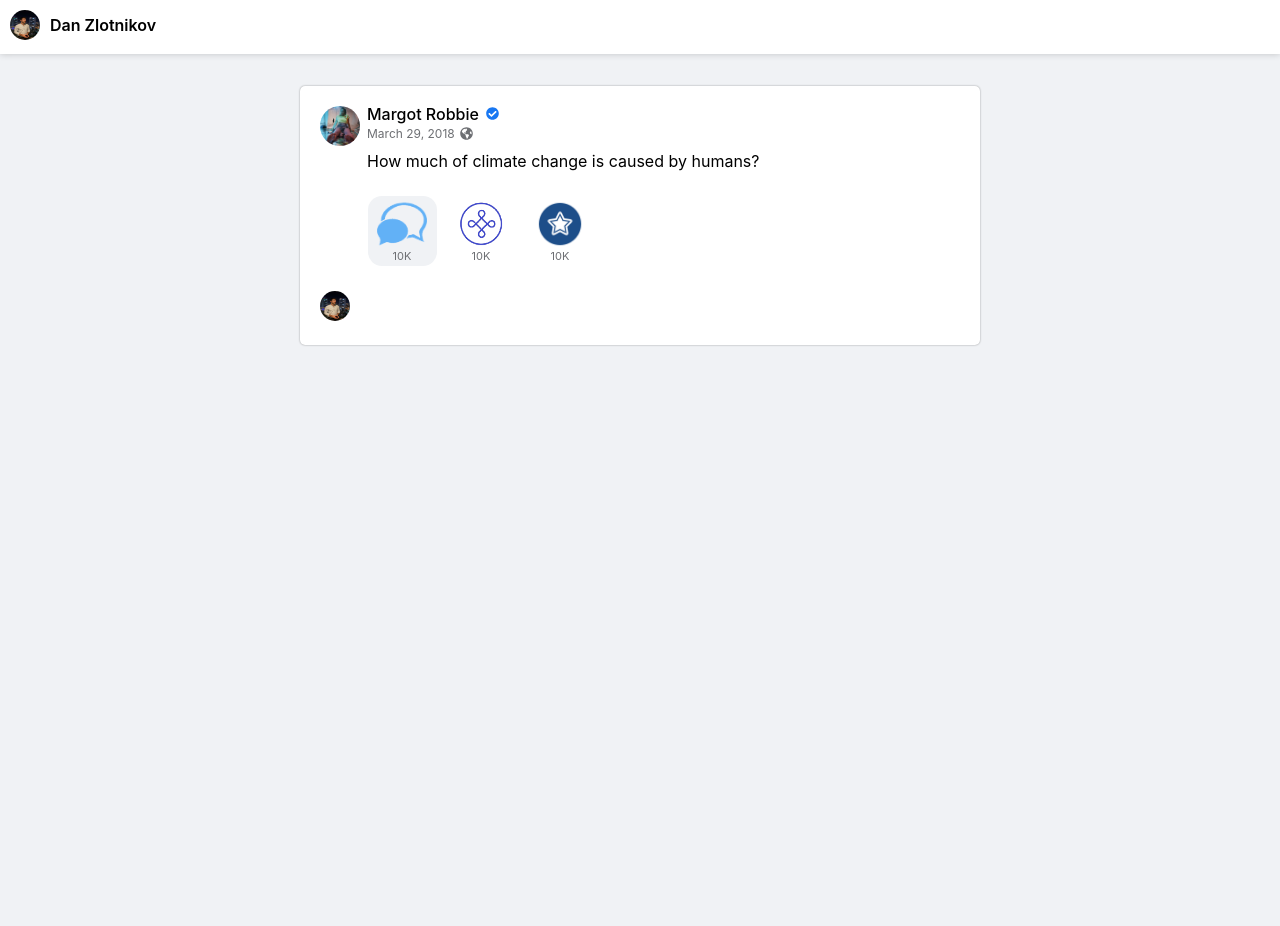
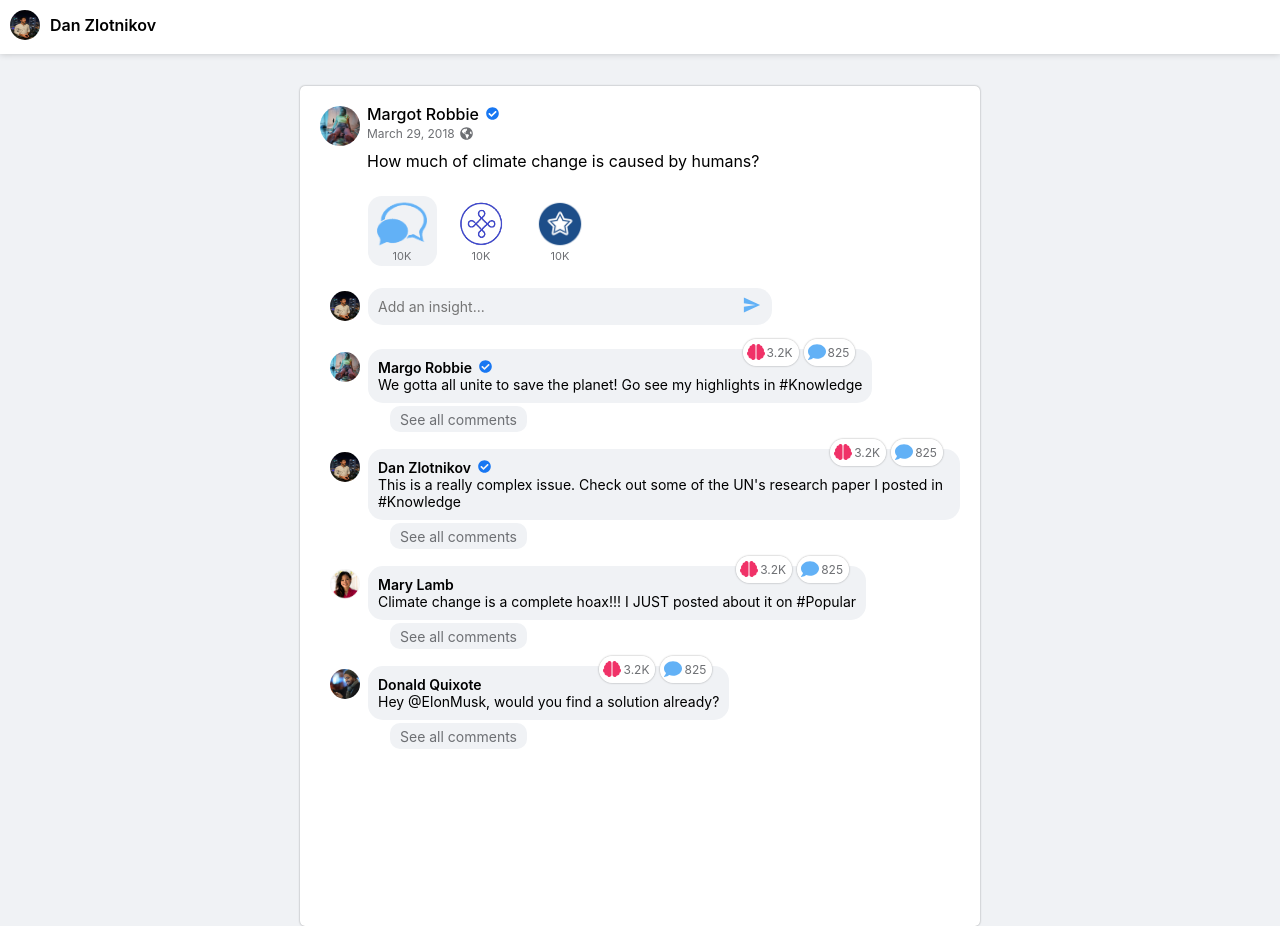
Before and after one commit to DanZlotnikov/new-repo, a React (Create React App) app in the folder my-app/: page / in a window 1280 px wide. Before the commit the page ends 800 px from the top, so only its background shows below. Built offline with nearby package versions, Linux system fonts and the light colour scheme.

Commit message:
discussions section

```diff
--- a/my-app/package.json
+++ b/my-app/package.json
@@ -11,6 +11,7 @@
     "react-dom": "^18.2.0",
     "react-icons": "^4.7.1",
     "react-scripts": "5.0.1",
+    "react-textarea-autosize": "^8.4.0",
     "web-vitals": "^2.1.4"
   },
   "scripts": {
--- a/my-app/src/App.scss
+++ b/my-app/src/App.scss
@@ -1,10 +1,28 @@
 $background-gray: #f0f2f5;
+$background-pink: #f5e1e7;
 $background-white: white;
 $text-gray: #6d6f73;
 
 body {
   height:100vh;
   background-color: $background-gray;
+  font-family: -apple-system, BlinkMacSystemFont, 'Segoe UI', 'Roboto', 'Oxygen', 'Ubuntu', 'Cantarell', 'Fira Sans', 'Droid Sans', 'Helvetica Neue', sans-serif !important;
+  -webkit-font-smoothing: antialiased;
+}
+
+div {
+  font-family: -apple-system, BlinkMacSystemFont, 'Segoe UI', 'Roboto', 'Oxygen', 'Ubuntu', 'Cantarell', 'Fira Sans', 'Droid Sans', 'Helvetica Neue', sans-serif !important;
+  -webkit-font-smoothing: antialiased;
+}
+
+span {
+  font-family: -apple-system, BlinkMacSystemFont, 'Segoe UI', 'Roboto', 'Oxygen', 'Ubuntu', 'Cantarell', 'Fira Sans', 'Droid Sans', 'Helvetica Neue', sans-serif !important;
+  -webkit-font-smoothing: antialiased;
+}
+
+textarea {
+  font-family: -apple-system, BlinkMacSystemFont, 'Segoe UI', 'Roboto', 'Oxygen', 'Ubuntu', 'Cantarell', 'Fira Sans', 'Droid Sans', 'Helvetica Neue', sans-serif !important;
+  -webkit-font-smoothing: antialiased;
 }
 
 .header {
@@ -38,6 +56,8 @@ body {
 }
 
 .post-div {
+  min-height: 100vh;
+
   .post-header-div {
     display: flex;
 
@@ -55,12 +75,6 @@ body {
 
         .user-name {
           font-weight: 500;
-        }
-
-        .checkmark-icon {
-          position: relative;
-          left: 7px;
-          top: 0px;
         }
       }
 
@@ -120,6 +134,135 @@ body {
   }
 }
 
+.discussion-section-div {
+  .new-comment-div {
+    position: relative;
+    margin-bottom: 20px;
+    .new-comment {
+      .comment-inp {
+        border: 0;
+        background-color: #f0f2f5;
+        border-radius: 15px;
+        margin-left: 48px;
+        width: 60%;
+        padding: 10px;
+        line-height: inherit;
+        font-size: 14px;
+        resize: none;
+        position: relative;
+        bottom: 3px;
+        overflow: hidden;
+
+        &:focus {
+          outline: none;
+        }
+      }
+
+      .send-icon {
+        position: relative;
+        right: 30px;
+        bottom: 13px;
+
+        &:hover {
+          cursor: pointer;
+        }
+      }
+    }
+  }
+  .comment-div {
+    position: relative;
+    margin-bottom: 20px;
+    .new-comment {
+      .comment-inp {
+        border: 0;
+        background-color: #f0f2f5;
+        border-radius: 15px;
+        margin-left: 48px;
+        width: 60%;
+        padding: 10px;
+        line-height: inherit;
+        font-size: 14px;
+        resize: none;
+        position: relative;
+        bottom: 3px;
+        overflow: hidden;
+      }
+    }
+
+    .existing-comment {
+      border: 0;
+      background-color: #f0f2f5;
+      border-radius: 15px;
+      margin-left: 48px;
+      display: inline-block;
+      padding: 10px;
+      font-size: 14px;
+      resize: none;
+      position: relative;
+      bottom: 3px;
+
+      &:focus {
+        outline: none;
+      }
+
+      .comment-author-name {
+        font-weight: 600;
+        display: block;
+        margin-right: 10px;
+      }
+    }
+
+    .comment-reaction-counters {
+      position: absolute;
+      right: 12px;
+      top: -10px;
+      z-index: 1;
+
+      .brains, .comments {
+        margin-right: 5px;
+        background: white;
+        border-radius: 30px;
+        box-shadow: 0px 0px 2px rgba(0,0,0,0.4);
+        font-size: 12px;
+        padding: 6px;
+        color: $text-gray;
+
+        &:hover {
+          cursor: pointer;
+          background-color: $background-pink;
+        }
+        .counter-icon {
+          position: relative;
+          top: 4px;
+          right: 2px;
+        }
+      }
+    }
+  }
+
+  .subcomments-container {
+    display: block;
+    margin-left: 70px;
+    width: fit-content;
+    padding: 3px;
+    padding-right: 10px;
+    padding-left: 10px;
+    background-color: $background-gray;
+    border-radius: 10px;
+
+    .see-comments {
+      font-size: 14px;
+      color: $text-gray;
+
+      &:hover {
+        text-decoration: underline;
+        cursor: pointer;
+      }
+    }
+  }
+}
+
+
 .user-profile-pic {
   border-radius: 50%;
   display: inline-flex;
@@ -130,4 +273,15 @@ body {
     height: 40px;
     width: 40px;
   }
+
+  &.comment-profile-pic {
+    position: absolute;
+    left: 10px;
+  }
 }
+
+.checkmark-icon {
+  position: relative;
+  left: 7px;
+  top: 0px;
+}
--- a/my-app/src/Components/Common/Comment.js
+++ /dev/null
@@ -1,10 +0,0 @@
-function Comment({commentData}) {
-    return (
-        <div className='comment-div'>
-            <img className='user-profile-pic' src={commentData.author.profilePic} title={commentData.author.firstName + ' ' + commentData.author.lastName}/>
-            <span className=""></span>
-        </div>
-    )
-}
-
-export default Comment;
--- /dev/null
+++ b/my-app/src/Components/Common/ExistingComment.js
@@ -0,0 +1,47 @@
+import { FaCheckCircle, FaBrain, FaComment } from 'react-icons/fa';
+import { colors } from '../../consts';
+
+function ExistingComment({commentData}) {
+    return (
+        <div className='comment-div'>
+            <img className='user-profile-pic comment-profile-pic' src={commentData.author.profilePic} title={commentData.author.firstName + ' ' + commentData.author.lastName}/>
+
+            <span className='existing-comment'>
+                <span className='comment-reaction-counters'>
+                    <span className='brains'>
+                        <FaBrain className='counter-icon' color={colors.brainPink} size={18}/>
+                        <span className='counter-number'>
+                            3.2K
+                        </span>
+                    </span>
+                    <span className='comments'>
+                        <FaComment className='counter-icon' color={colors.discussionBlue} size={18}/>
+                        <span className='counter-number'>
+                            825
+                        </span>
+                    </span>
+                </span>
+                <span className='comment-author-name'>
+                    {commentData.author.firstName + ' ' + commentData.author.lastName}
+                    {commentData.author.hasCheckmark &&
+                        <span className='checkmark-icon'>
+                            <FaCheckCircle color={colors.checkmarkBlue} size={13}/>
+                        </span>
+                    }
+                </span>
+                <span className='comment-text'>
+                    {commentData.text}
+                </span>
+            </span>
+            <span className='subcomments-container'>
+                <span className='subcomments'>
+                    <span className='see-comments'>
+                        See all comments
+                    </span>
+                </span>
+            </span>
+        </div>
+    )
+}
+
+export default ExistingComment;
--- /dev/null
+++ b/my-app/src/Components/Common/NewComment.js
@@ -0,0 +1,30 @@
+import { useState, useRef } from 'react';
+import TextareaAutosize from 'react-textarea-autosize';
+import profilePicDan from '../../New folder/profile-pic-dan.jpg'
+import { IoMdSend  } from 'react-icons/io';
+import { colors } from '../../consts';
+
+function NewComment() {
+    const [comment, setComment] = useState('');
+    const commentInputRef = useRef(null);
+
+    return (
+        <div className='new-comment-div'>
+            <img className='user-profile-pic comment-profile-pic' src={profilePicDan} title='Dan Zlotnikov' />
+            <span className='new-comment'>
+                <TextareaAutosize
+                    ref={commentInputRef}
+                    type='textarea'
+                    className='comment-inp'
+                    placeholder='Add an insight...'
+                    onChange = {(e) => setComment(e.target.value)}
+                    />
+                <span className='send-icon'>
+                    <IoMdSend size={20} color={colors.discussionBlue}/>
+                </span>
+            </span>
+        </div>
+    )
+}
+
+export default NewComment;
--- a/my-app/src/Components/PostComponents/DiscussionSection.js
+++ b/my-app/src/Components/PostComponents/DiscussionSection.js
@@ -1,23 +1,63 @@
-import Comment from '../Common/Comment';
+import NewComment from '../Common/NewComment';
+import ExistingComment from '../Common/ExistingComment';
 import profilePicDan from '../../New folder/profile-pic-dan.jpg'
+import profilePic1 from '../../New folder/profile-pic-margot.jpg'
+import profilePic2 from '../../New folder/woman_profile_pic.png'
+import profilePic3 from '../../New folder/profile-pic-man.jpg'
+
 function DiscussionSection() {
     var comments = [
         {
             id: 1,
             author: {
+                firstName: 'Margo',
+                lastName: 'Robbie',
+                profilePic: profilePic1,
+                hasCheckmark: true
+            },
+            text: 'We gotta all unite to save the planet! Go see my highlights in #Knowledge'
+        },
+        {
+            id: 2,
+            author: {
                 firstName: 'Dan',
                 lastName: 'Zlotnikov',
-                profilePic: profilePicDan
-            }
+                profilePic: profilePicDan,
+                hasCheckmark: true
+            },
+            text: 'This is a really complex issue. Check out some of the UN\'s research paper I posted in #Knowledge '
+        },
+        {
+            id: 3,
+            author: {
+                firstName: 'Mary',
+                lastName: 'Lamb',
+                profilePic: profilePic2,
+                hasCheckmark: false
+            },
+            text: 'Climate change is a complete hoax!!! I JUST posted about it on #Popular'
+        },
+        {
+            id: 4,
+            author: {
+                firstName: 'Donald',
+                lastName: 'Quixote',
+                profilePic: profilePic3,
+                hasCheckmark: false
+            },
+            text: 'Hey @ElonMusk, would you find a solution already?'
         }
     ];
     return (
         <div className='discussion-section-div'>
-            {comments.map((comment) => (
-                <span key={comment}>
-                    <Comment commentData={comment}/>
-                </span>
-            ))}
+            <NewComment />
+            <div className='existing-comments-div'>
+                {comments.map((comment) => (
+                    <span key={comment}>
+                        <ExistingComment commentData={comment}/>
+                    </span>
+                ))}
+            </div>
         </div>
     )
 }
--- a/my-app/src/Components/PostComponents/PostHeader.js
+++ b/my-app/src/Components/PostComponents/PostHeader.js
@@ -13,7 +13,7 @@ function PostHeader({headerData}) {
                             {headerData.author.firstName} {headerData.author.lastName}
                         </span>
                         <span className='checkmark-icon'>
-                            <FaCheckCircle color={colors.checkmarkBlue}size={13}/>
+                            <FaCheckCircle color={colors.checkmarkBlue} size={13}/>
                         </span>
                     </span>
                     <span className='post-created-time'>
--- a/my-app/src/consts.js
+++ b/my-app/src/consts.js
@@ -7,7 +7,9 @@ import popularSymbol from '../src/New folder/popular_symbol.png';
 
 export const colors = {
     backgroundGray: '#f0f2f5',
-    checkmarkBlue: '#1877f2'
+    checkmarkBlue: '#1877f2',
+    discussionBlue: '#62b1f6',
+    brainPink: '#f03268'
 }
 
 export const postBodySections = [
```
Also changed, not shown: my-app/src/Components/Common/SubComment.js (added, +17 -0 lines), my-app/src/New folder/profile-pic-man.jpg (added), 1 other file (tests, documents, lock files or other folders).
